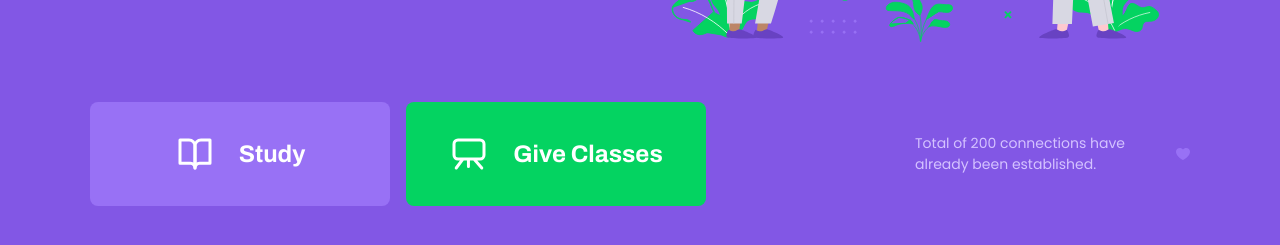
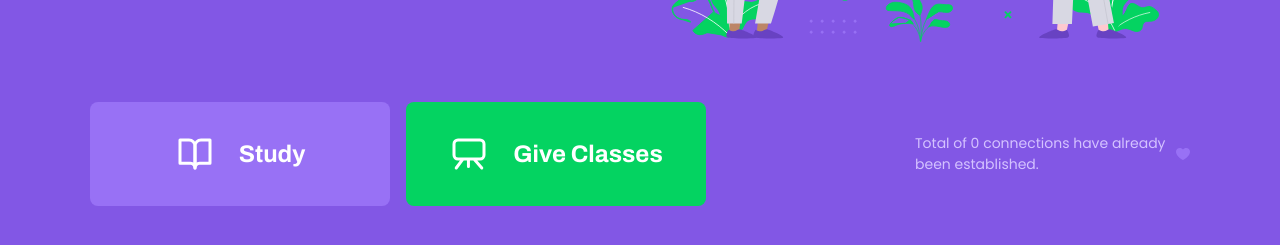
Before and after one commit to mhayk/proffy-web, a React (Create React App) app: page / in a window 1280 px wide. Shown: the part 421-666 px from the top of the page. Built offline with nearby package versions, Linux system fonts and the light colour scheme; no server answers.

Commit message:
The Landing page has been connected with the backend.
Signed-off-by: Mhayk Whandson <hi@mhayk.com>

```diff
--- a/src/pages/Landing/index.tsx
+++ b/src/pages/Landing/index.tsx
@@ -1,4 +1,4 @@
-import React from 'react';
+import React, { useState, useEffect } from 'react';
 import { Link } from 'react-router-dom';
 
 import logoImg from '../../assets/images/logo.svg';
@@ -8,8 +8,18 @@ import giveClassesIcon from '../../assets/images/icons/give-classes.svg';
 import purpleHeartIcon from '../../assets/images/icons/purple-heart.svg';
 
 import './styles.css';
+import api from '../../services/apit';
 
 function Landing() {
+  const [totalConnections, setTotalConnections] = useState(0);
+
+  useEffect(() => {
+    api.get('connections').then(response => {
+      const { total } = response.data;
+      setTotalConnections(total);
+    })
+  }, [])
+
   return (
     <div id="page-landing">
       <div id="page-landing-content" className="container">
@@ -30,7 +40,7 @@ function Landing() {
             Give Classes
           </Link>
         </div>
-        <span className="total-connections">Total of 200 connections have already been established. <img src={purpleHeartIcon} alt="Purple heart"/></span>
+        <span className="total-connections">Total of {totalConnections} connections have already been established. <img src={purpleHeartIcon} alt="Purple heart"/></span>
       </div>
     </div>
   )
```
